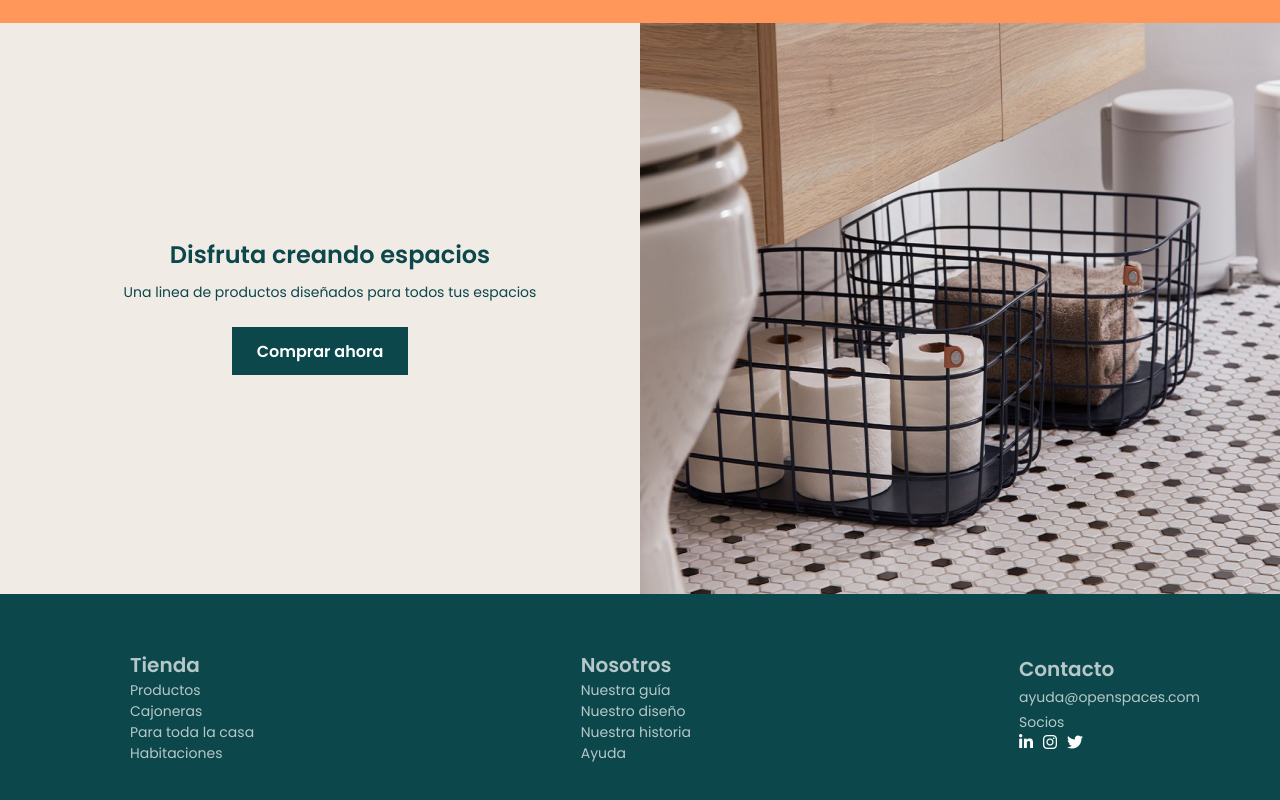
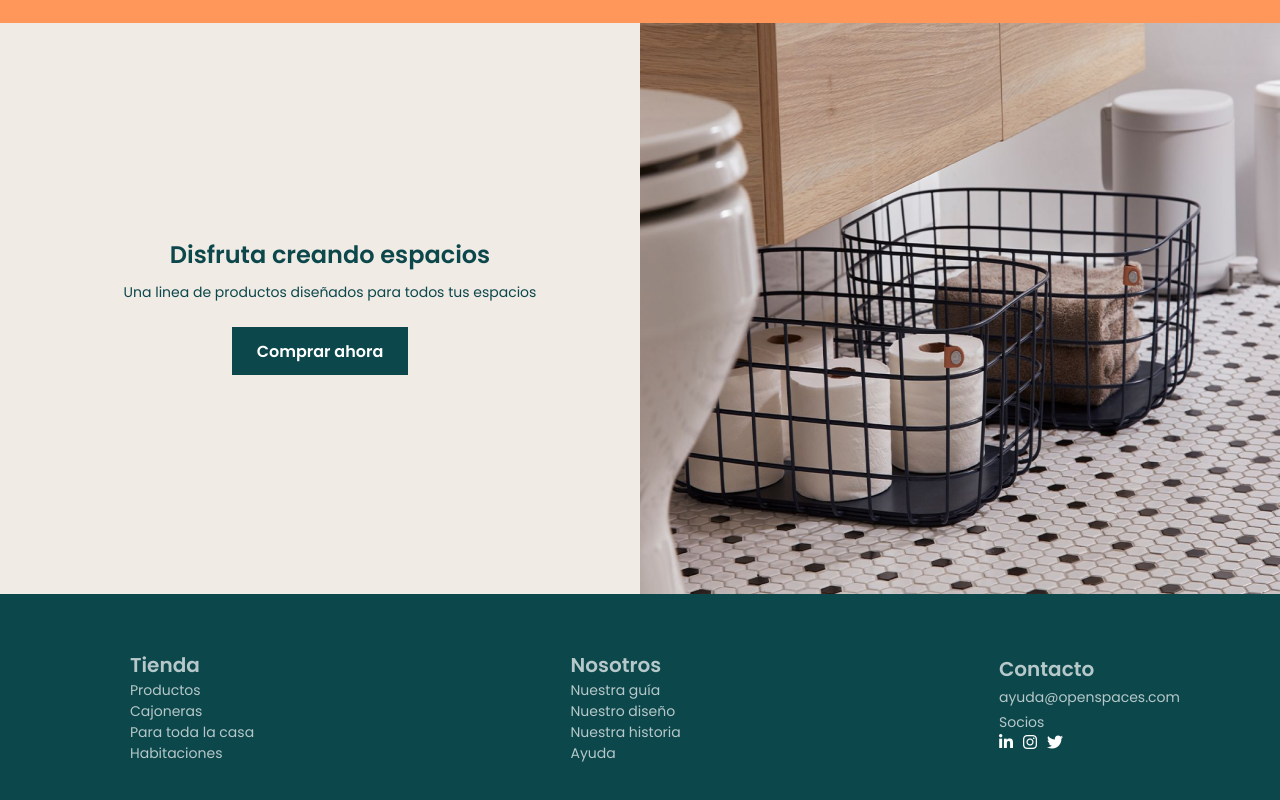
Before and after one commit to Adalab/modulo-1-evaluacion-final-romerogarcia, a website: page docs/index.html in a window 1280 px wide. Shown: the part 1844-2644 px from the top of the page. Drawn offline with nearby package versions, Linux system fonts and the light colour scheme.

Commit message:
final project done

```diff
--- a/src/scss/layout/footer.scss
+++ b/src/scss/layout/footer.scss
@@ -125,7 +125,7 @@ footer {
     }
 
     @media all and (min-width: 1200px) {
-      margin-right: 80px;
+      margin-right: 100px;
     }
 
     &__title {
```
Also changed, not shown: docs/assets/css/layout/footer.css, docs/assets/css/main.css.
